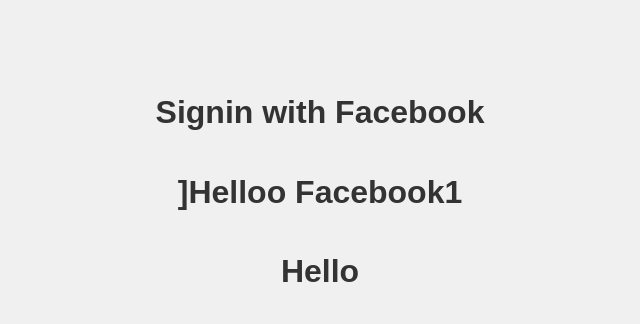
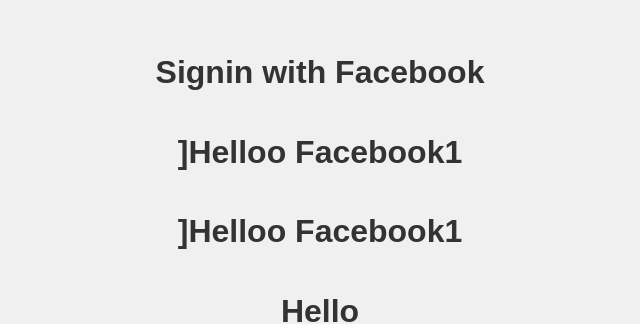
Before and after one commit to Sharat-m/FIreBase, a plain HTML site: page ff-authFacebook/index.html in a window 1280 px wide. Shown: the part 169-493 px from the top of the page, without its empty margins (320-960 px from the left). Drawn offline with Linux system fonts and the light colour scheme.

Commit message:
added a 2nd line

```diff
--- a/ff-authFacebook/index.html
+++ b/ff-authFacebook/index.html
@@ -8,6 +8,7 @@
 </head>
 <body>
   <h1>Signin with Facebook</h1>
+  <h1>]Helloo Facebook1</h1>
   <h1>]Helloo Facebook1</h1>
   <h1>Hello</h1>
   <div id="LoginScreen">
```
